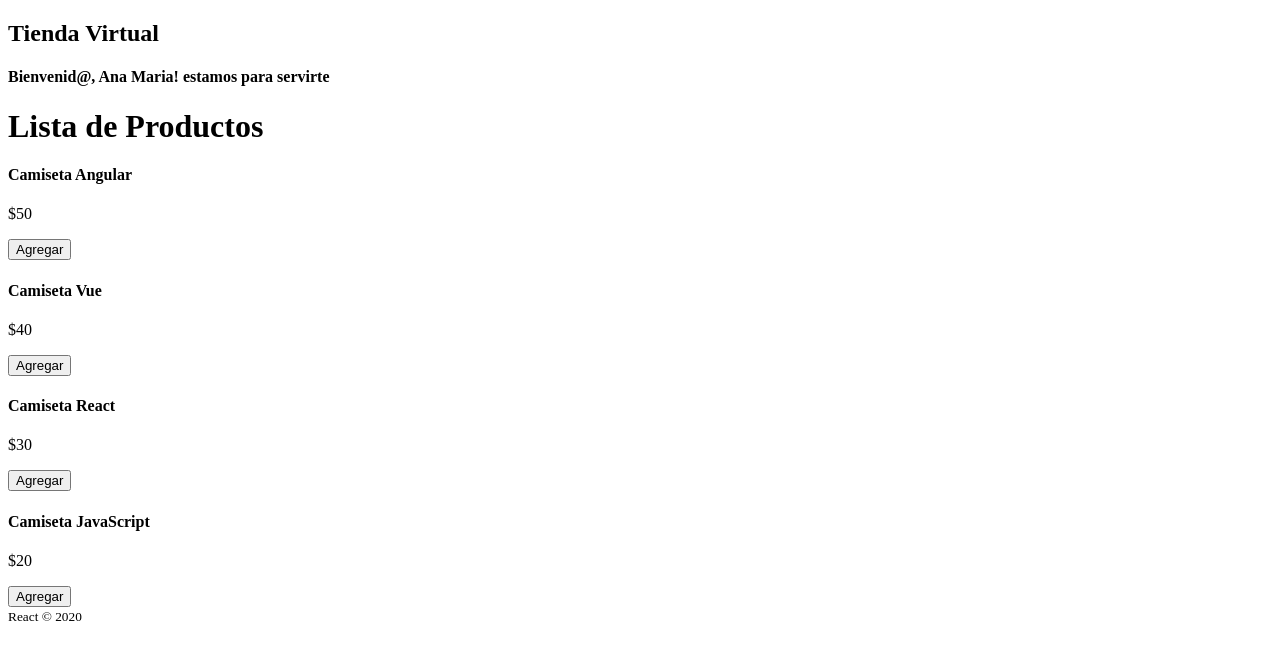
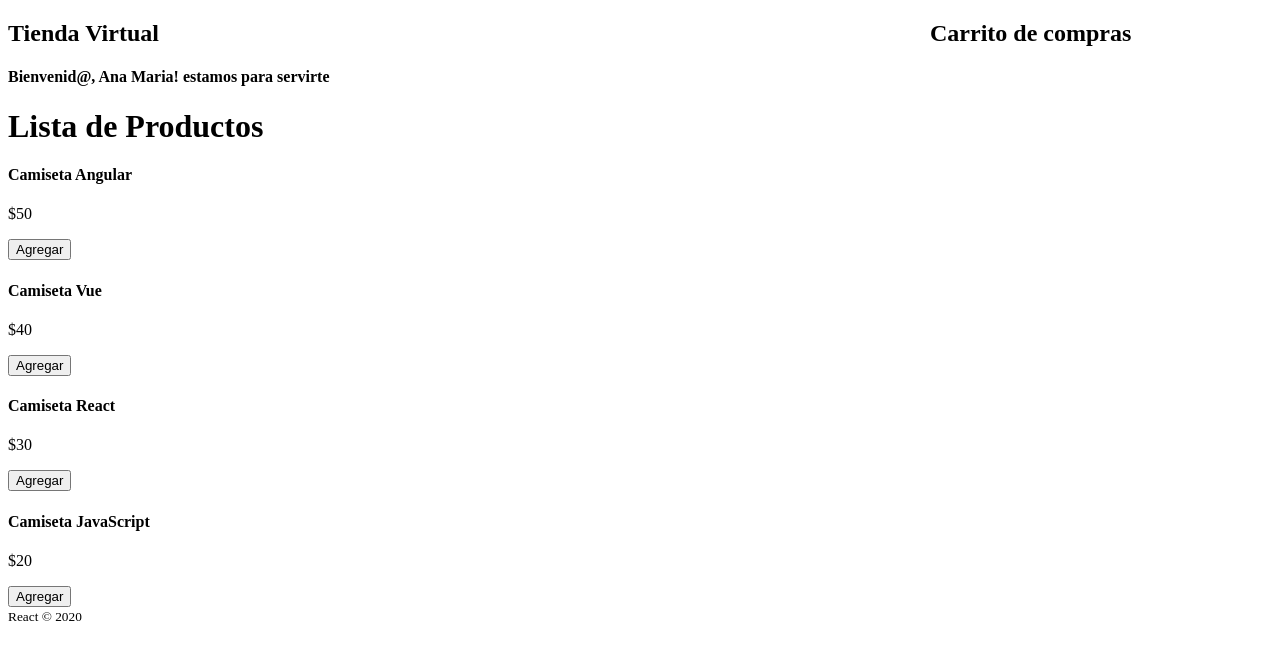
Before and after one commit to jcarlosj/React-Fundamentos-U-JPdTV, a React (Create React App) app: page / in a window 1280 px wide. Shown: the top 660 px of the page. Built offline with nearby package versions, Linux system fonts and the light colour scheme.

Commit message:
[+] Component > Cart: Muestra productos agregados

```diff
--- a/src/App.js
+++ b/src/App.js
@@ -3,6 +3,7 @@ import Header from './components/Header';
 import Footer from './components/Footer';
 
 import Product from './components/Product';
+import Cart from './components/Cart';
 
 function App() {
     /** Obtener año actual */
@@ -36,7 +37,9 @@ function App() {
                     addToCart={ setShoppingCart }   // Pasamos la funcion que modifica el estado actual del carrito de compras
                 />
             )) }
-
+            <Cart
+                products={ stateShoppingCart }
+            />
             <Footer
                 year={ currencyYear }
             />
--- /dev/null
+++ b/src/components/Cart.js
@@ -0,0 +1,17 @@
+import React from 'react';
+import Product from './Product';    // Importa Compomente Producto
+import './cart.css';                // Importa Hoja de Estilos del Componente
+
+const Cart = ({ products }) => (        // Return Implicito & Destructuración del Props pasado como argumento
+    <div className="cart">
+        <h2>Carrito de compras</h2>
+        { products .map( product => (
+            <Product
+                key={ product.id }
+                product={ product }
+            />
+        ))}
+    </div>
+);
+
+export default Cart;
--- /dev/null
+++ b/src/components/cart.css
@@ -0,0 +1,7 @@
+.cart {
+    background-color: white;
+    position: fixed;
+    top: 0;
+    right: 0;
+    width: 350px;
+}
```
